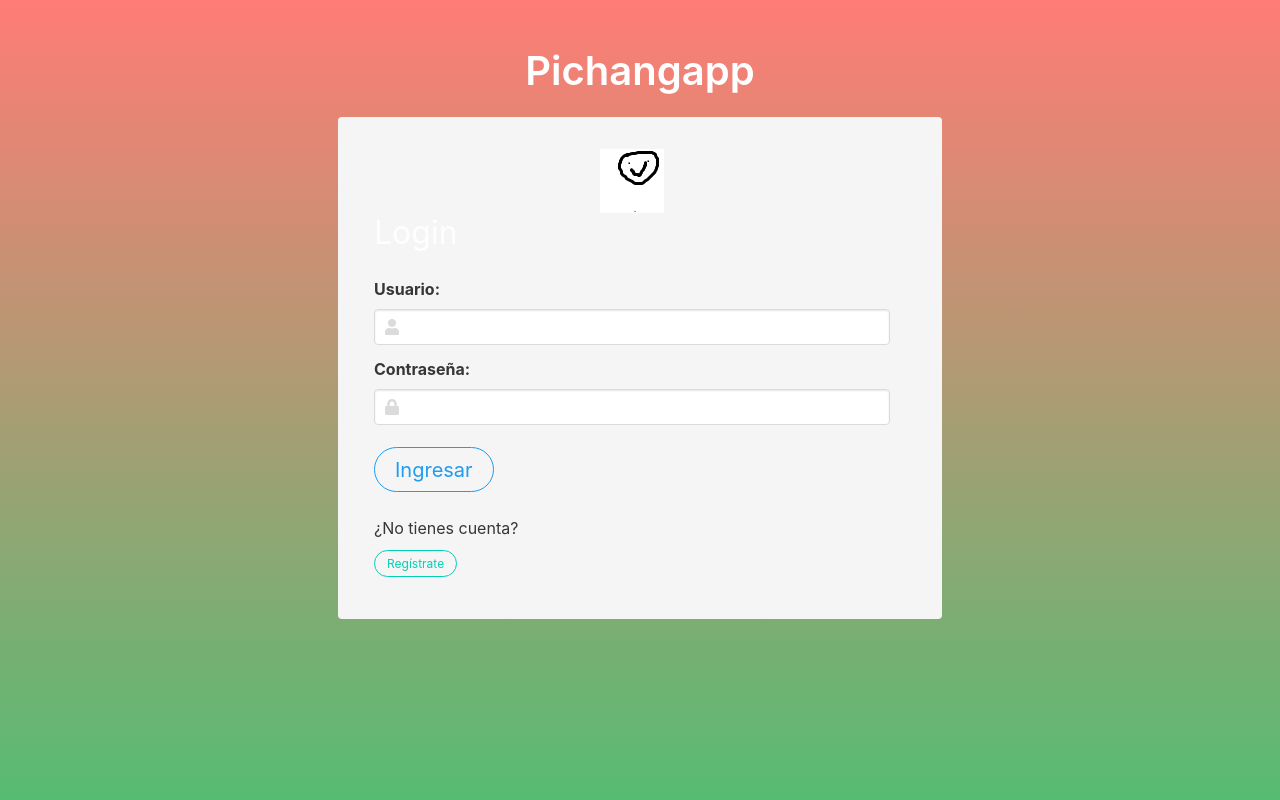
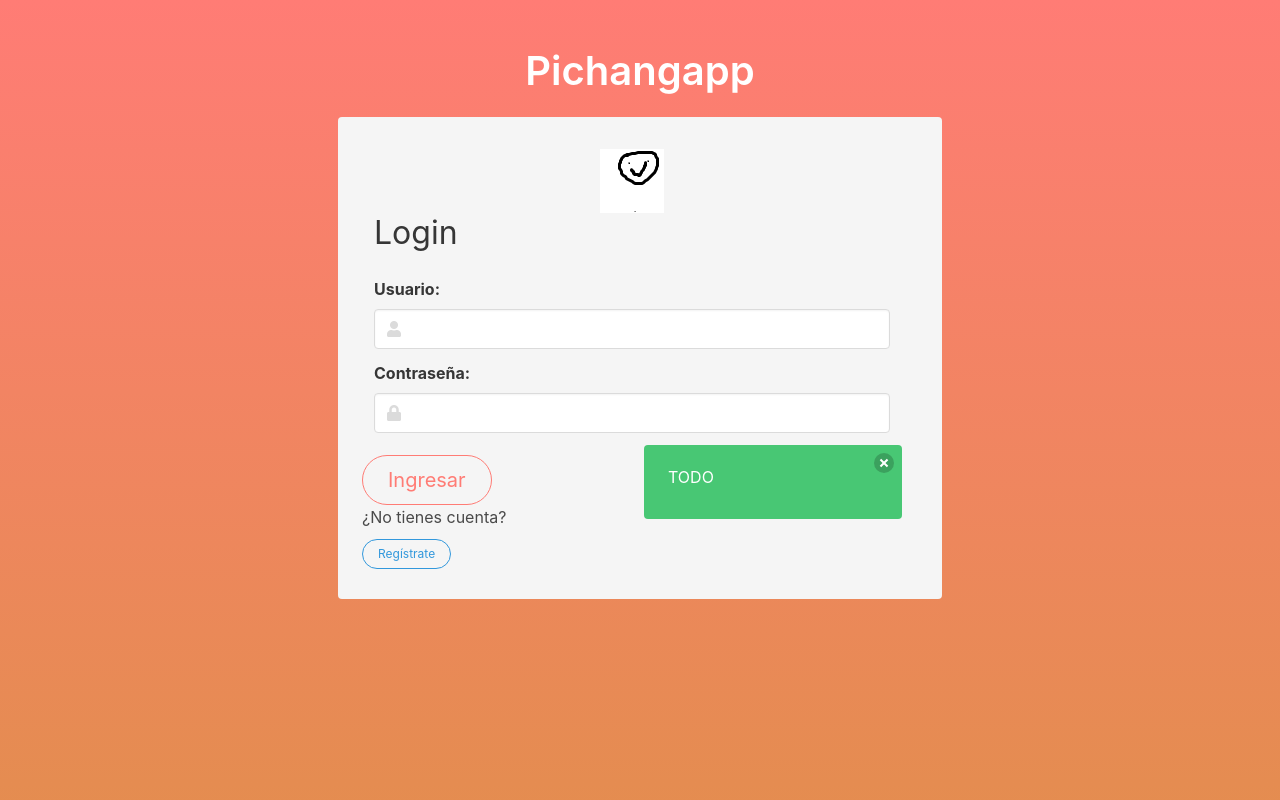
Before and after one commit to DCC-CC4401/2021-1-Grupo-2, a Django app: page /login/ in a window 1280 px wide. Run offline with Django 3.2, Linux system fonts and the light colour scheme; some libraries are stand-ins or nearby versions.

Commit message:
fix: fixed templates imports

```diff
--- a/pichapp/templates/pichapp/login.html
+++ b/pichapp/templates/pichapp/login.html
@@ -7,8 +7,10 @@
   <meta charset="utf-8">
   <meta name="viewport" content="width=device-width, initial-scale=1.0">
   <link rel="stylesheet" href="https://use.fontawesome.com/releases/v5.6.3/css/all.css">
-  <link rel="stylesheet" type="text/css" href="https://cdnjs.cloudflare.com/ajax/libs/bulma/0.7.5/css/bulma.css">
+  <link rel="stylesheet" type="text/css" href="{% static 'pichapp/mystyles.css' %}">
   <link rel="stylesheet" type="text/css" href="{% static 'pichapp/register.css' %}">
+  <script src="{% static 'pichapp/notification.js' %}"></script>
+
 </head>
 
 <body>
@@ -22,8 +24,8 @@
               <figure class="image container is-64x64">
                 <img src="{% static 'pichapp/logo.png' %}">
               </figure>
-              <h1 class="subtitle is-3"> Login </h1>
-              <form method="POST" action="">
+              <h1 class="subtitle is-3 has-text-dark"> Login </h1>
+              <form method="POST" action="" id="myForm">
                 {% csrf_token %} <!-- csrf token for basic security -->
                 <div class="field">
                   <label class="label"> Usuario: </label>
@@ -43,14 +45,30 @@
                     </span>
                   </p>
                 </div>
-                <button class="button is-info is-rounded is-outlined is-medium" type="submit"> Ingresar </a>
               </form>
             </div>
+            <div class="columns">
+              <div class="column is-vcentered">
+                <button class="button is-primary is-rounded is-outlined is-medium" type="submit" form="myForm"> Ingresar </button>
+                <p> ¿No tienes cuenta?</p>
+                <a class="button is-info is-rounded is-outlined is-small" href="{% url 'register_user' %}"> Regístrate </a>
+              </div>
+              <div class="column">
+                {% if error %}
+                <div class="notification is-warning">
+                {{ error }}
+                </div>
+                {% endif %}
 
-            <div class="column is-vcentered">
-                <p> ¿No tienes cuenta?</p>
-                <a class="button is-primary is-rounded is-outlined is-small" href="register"> Regístrate </a>
-              </div>
+                <div class="notification is-success">
+                  <button type="button" class="delete" onclick="hide_notification(this)"><span class="icon">
+                    <i class="fas fa-times" aria-hidden="true"></i>
+                  </span></button>
+                TODO
+                </div>
+
+            </div>
+            </div>
           </div>
         </div>
       </div>
```
Also changed, not shown: pichapp/templates/pichapp/register.css (deleted, +0 -19 lines), pichapp/templates/pichapp/register.html (+17 -6 lines).
